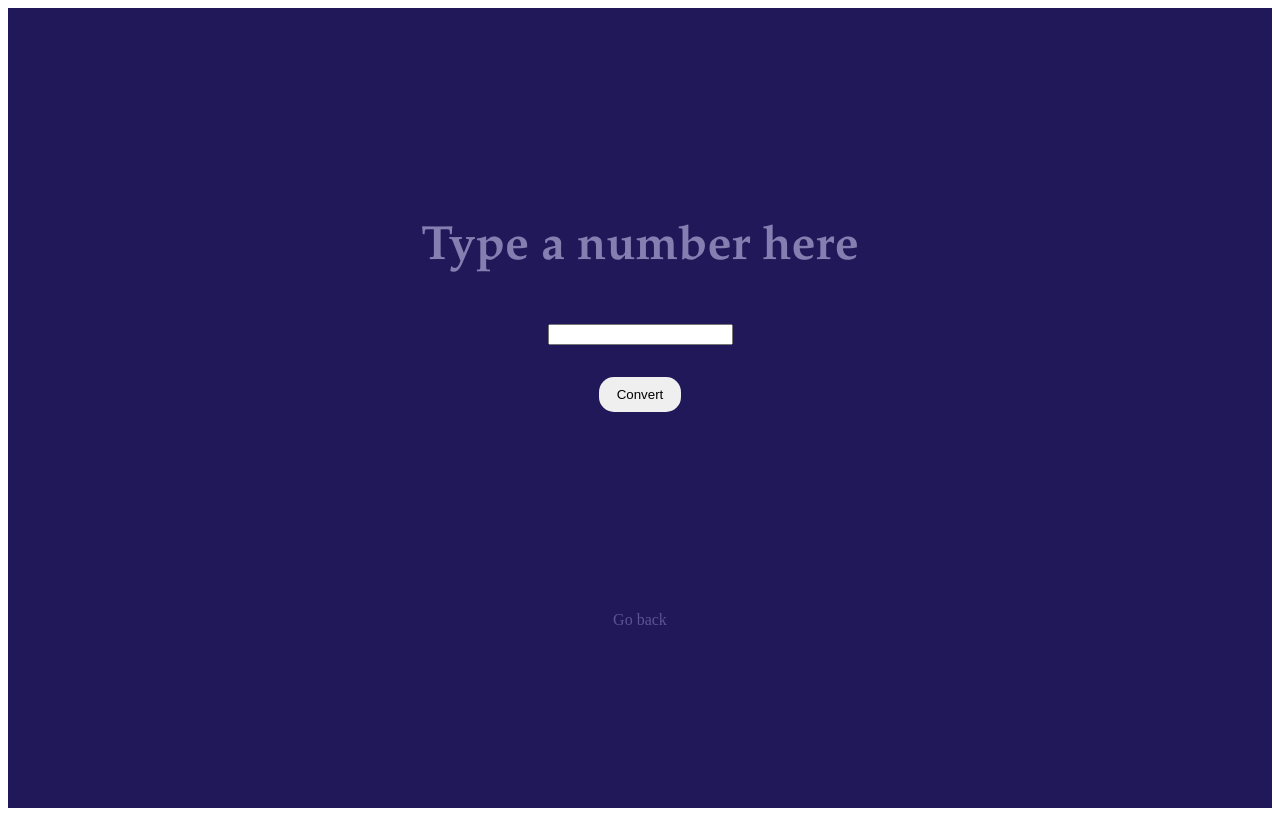
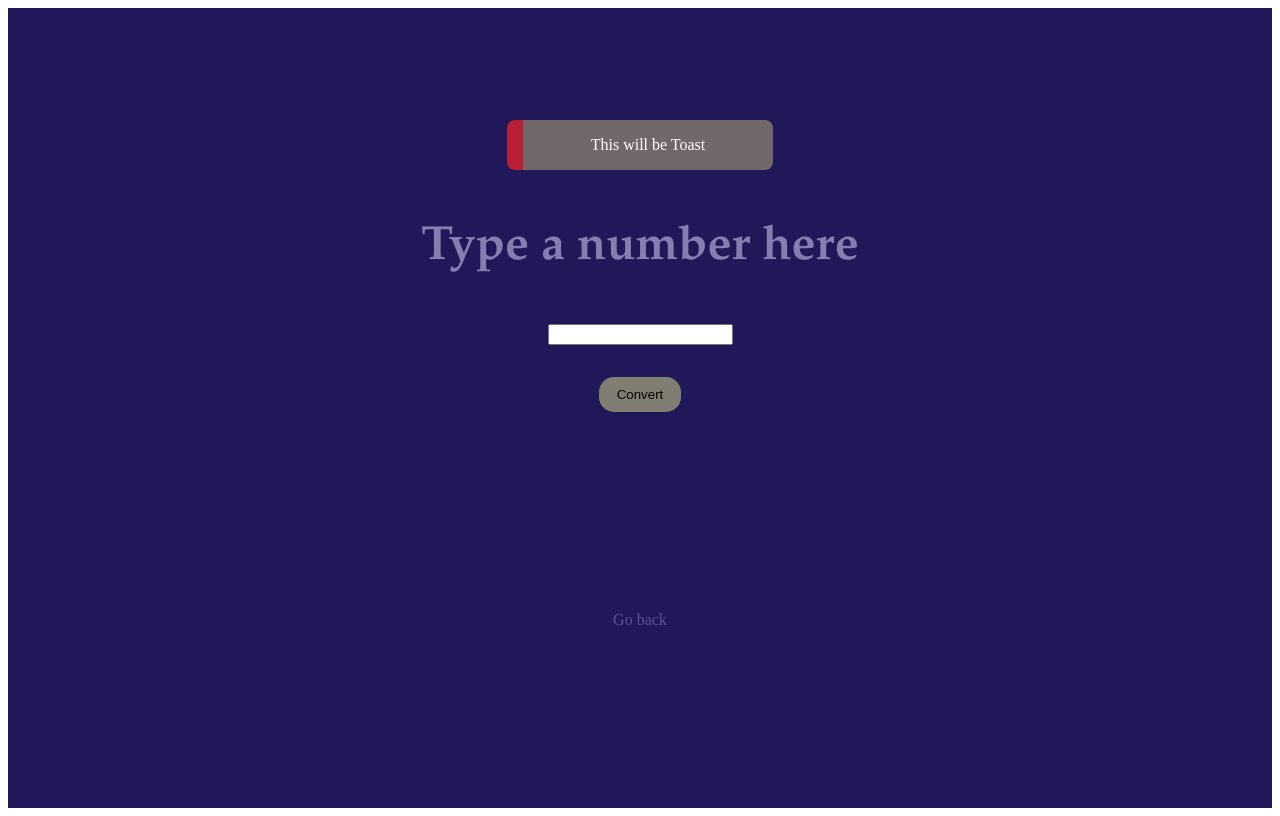
Before and after one commit to icelandico/roman-numerals, a Gatsby site: page /converter in a window 1280 px wide. Built offline with nearby package versions, Linux system fonts and the light colour scheme; Gatsby itself is replaced by a stand-in of ours.

Commit message:
Position toast

```diff
--- a/src/components/MainPanel/MainPanel.js
+++ b/src/components/MainPanel/MainPanel.js
@@ -1,8 +1,10 @@
 import React, { Component } from 'react'
 import styled from 'styled-components'
 import ResultDisplay from './../ResultDisplay/ResultDisplay'
+import Toast from './../Toast/Toast'
 
 const ButtonConvert = styled.button`
+  background: #807E73;
   display: block;
   border: 2px solid transparent;
   border-radius: 15px;
@@ -78,6 +80,7 @@ class Input extends Component {
         <ResultDisplay
           result={this.state.result}
         />
+        <Toast />
       </InputPanel>
     )
   }
--- /dev/null
+++ b/src/components/Toast/Toast.js
@@ -0,0 +1,25 @@
+import React from 'react'
+import styled from 'styled-components'
+
+const Toastr = styled.div`
+  height: 50px;
+  width: 250px;
+  background: #72686A;
+  color: #000;
+  border-radius: 0.5rem;
+  border-left: 1rem solid #BA1F36;
+  line-height: 50px;
+  color: #fff;
+  position: fixed;
+  top: 15%;
+  right: 50%;
+  transform: translateX(50%)
+`
+
+const Toast = () => (
+  <Toastr>
+    This will be Toast
+  </Toastr>
+)
+
+export default Toast
```
